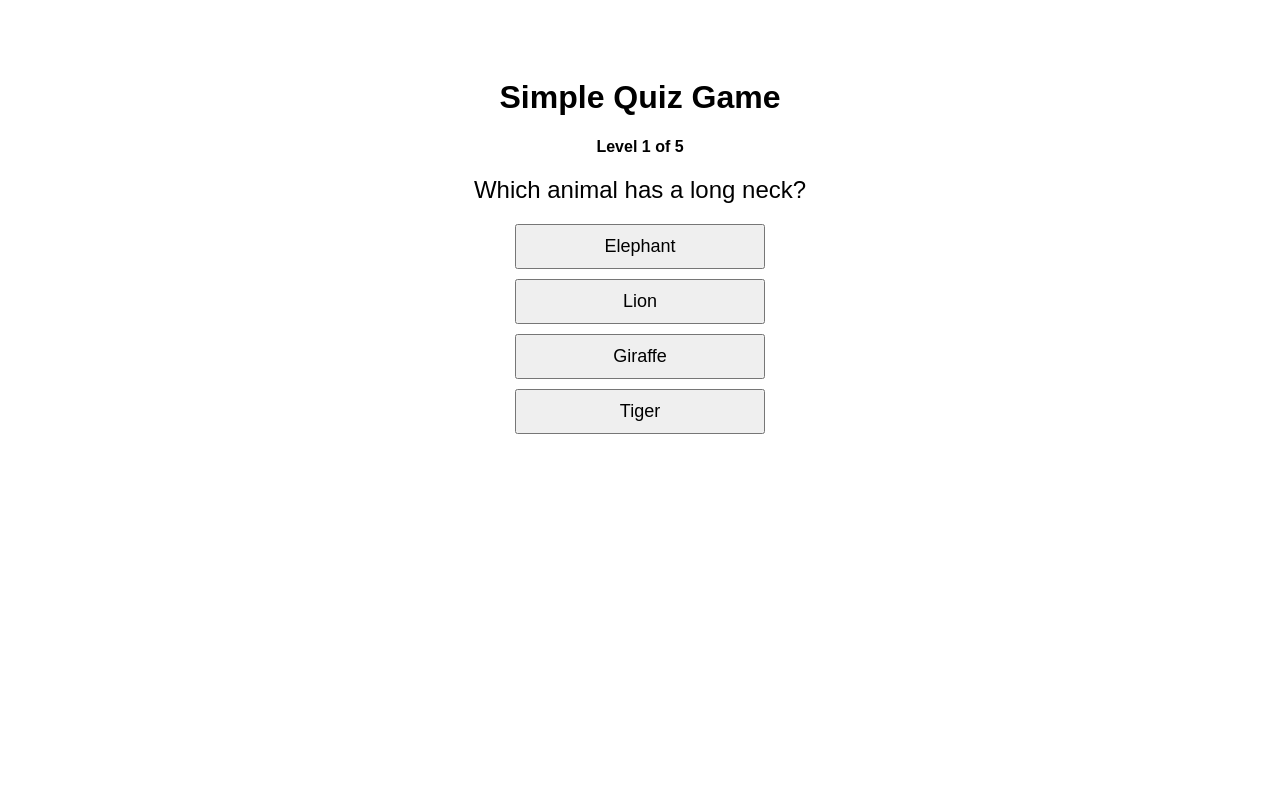
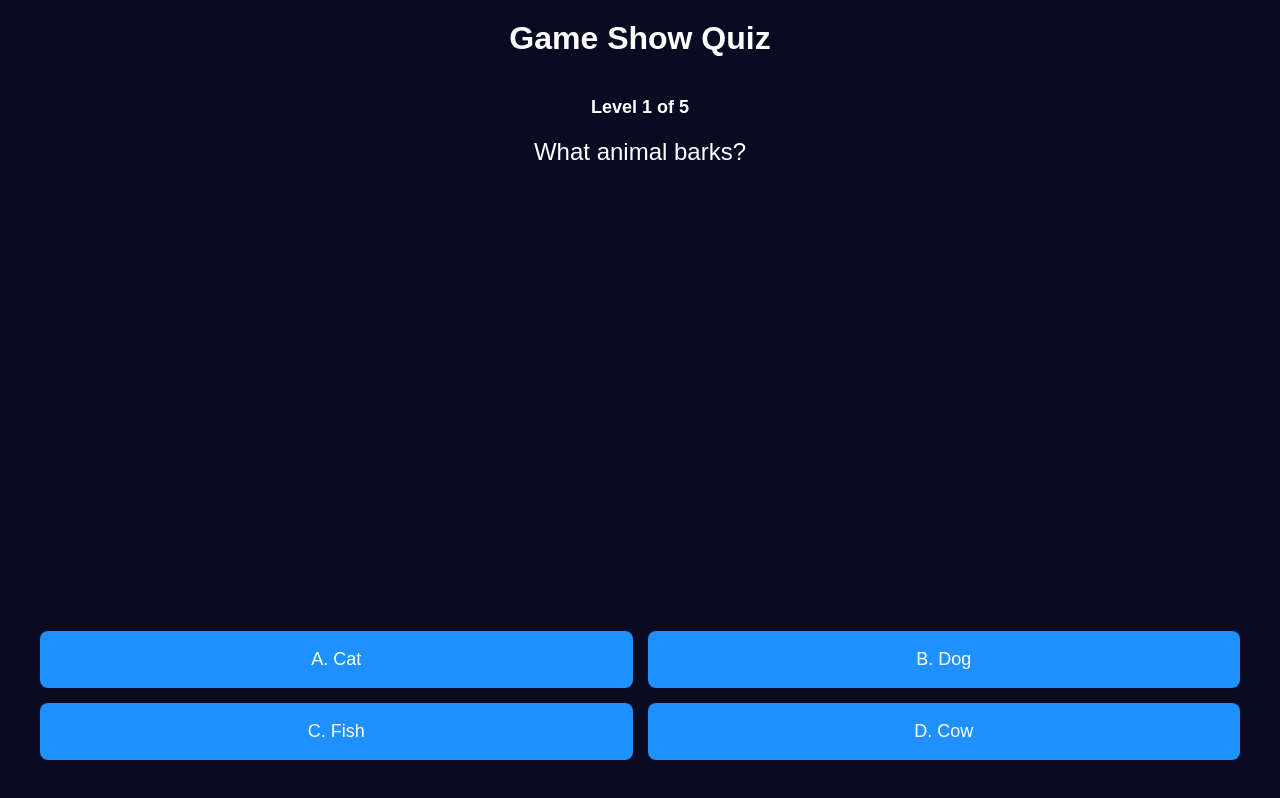
Before and after one commit to rshortbull/apintegration, a plain HTML site: page main.html in a window 1280 px wide. Both pictures are taken after a click on the button "Start Quiz". Drawn offline with Linux system fonts and the light colour scheme.

Commit message:
Update main.html
iawuefjhaberwlvbgwa

```diff
--- a/main.html
+++ b/main.html
@@ -2,39 +2,99 @@
 <html lang="en">
 <head>
   <meta charset="UTF-8">
-  <title>Simple Quiz Game</title>
+  <title>Game Show Quiz</title>
   <style>
+    * {
+      box-sizing: border-box;
+    }
     body {
       font-family: Arial, sans-serif;
+      margin: 0;
+      padding: 0;
+      display: flex;
+      flex-direction: column;
+      height: 100vh;
+      background: #0a0a23; /* deep blue background */
+      color: #fff;
+    }
+    h1 {
+      margin: 20px 0;
+      text-align: center;
+    }
+
+    #quiz, #result {
+      flex: 1;
+      display: none;
+      flex-direction: column;
+      justify-content: center;
+      align-items: center;
+      padding: 20px;
+    }
+
+    .question {
+      font-size: 24px;
+      margin-bottom: 20px;
+      text-align: center;
+      max-width: 90%;
+    }
+
+    #levelDisplay {
+      font-weight: bold;
+      margin-bottom: 20px;
+      font-size: 18px;
+    }
+
+    .answers {
+      width: 100%;
+      display: grid;
+      grid-template-columns: 1fr 1fr;
+      gap: 15px;
+      padding: 20px;
+      margin-top: auto;
+    }
+
+    .answers button {
+      padding: 18px;
+      font-size: 18px;
+      background: #1e90ff;
+      color: white;
+      border: none;
+      border-radius: 8px;
+      transition: background 0.3s;
+      cursor: pointer;
+    }
+
+    .answers button:hover {
+      background: #63b3ed;
+    }
+
+    #start {
       text-align: center;
       padding: 50px;
     }
-    #quiz, #result {
-      display: none;
+
+    #resultText {
+      font-size: 28px;
+      margin-bottom: 10px;
     }
-    .question {
-      font-size: 24px;
+
+    #scoreText {
+      font-size: 20px;
       margin-bottom: 20px;
     }
-    .answers button {
-      display: block;
-      margin: 10px auto;
-      padding: 10px 20px;
-      font-size: 18px;
-      width: 250px;
+
+    button {
       cursor: pointer;
-    }
-    #levelDisplay {
-      font-weight: bold;
-      margin-bottom: 20px;
     }
   </style>
 </head>
 <body>
-  <h1>Simple Quiz Game</h1>
+  <h1>Game Show Quiz</h1>
+
   <div id="start">
     <button onclick="startGame()">Start Quiz</button>
   </div>
+
   <div id="quiz">
     <div id="levelDisplay"></div>
     <div id="question" class="question"></div>
@@ -45,6 +105,7 @@
       <button id="btnD" onclick="submitAnswer('D')"></button>
     </div>
   </div>
+
   <div id="result">
     <h2 id="resultText"></h2>
     <p id="scoreText"></p>
@@ -54,9 +115,9 @@
   <script>
     const questions = {
       Animals: [
+        { question: "Which animal lives on land?", options: ["Fish", "Shark", "Dog", "Whale"], answer: "C" },
         { question: "What animal barks?", options: ["Cat", "Dog", "Fish", "Cow"], answer: "B" },
-        { question: "Which animal has a long neck?", options: ["Elephant", "Lion", "Giraffe", "Tiger"], answer: "C" },
-        { question: "Which animal lives on land?", options: ["Fish", "Shark", "Dog", "Whale"], answer: "C" }
+        { question: "Which animal has a long neck?", options: ["Elephant", "Lion", "Giraffe", "Tiger"], answer: "C" }
       ],
       Sports: [
         { question: "What sport uses a bat?", options: ["Soccer", "Tennis", "Baseball", "Boxing"], answer: "C" },
@@ -86,7 +147,7 @@
     function startGame() {
       document.getElementById("start").style.display = "none";
       document.getElementById("result").style.display = "none";
-      document.getElementById("quiz").style.display = "block";
+      document.getElementById("quiz").style.display = "flex";
 
       selectedQuestions = [
         getRandomQuestion("Animals"),
@@ -110,10 +171,10 @@
       document.getElementById("question").textContent = q.question;
 
       // Update button text
-      document.getElementById("btnA").textContent = q.options[0];
-      document.getElementById("btnB").textContent = q.options[1];
-      document.getElementById("btnC").textContent = q.options[2];
-      document.getElementById("btnD").textContent = q.options[3];
+      document.getElementById("btnA").textContent = "A. " + q.options[0];
+      document.getElementById("btnB").textContent = "B. " + q.options[1];
+      document.getElementById("btnC").textContent = "C. " + q.options[2];
+      document.getElementById("btnD").textContent = "D. " + q.options[3];
     }
 
     function submitAnswer(letter) {
@@ -132,7 +193,7 @@
 
     function endGame(won) {
       document.getElementById("quiz").style.display = "none";
-      document.getElementById("result").style.display = "block";
+      document.getElementById("result").style.display = "flex";
       document.getElementById("resultText").textContent = won ? "You Win!" : "You Lose!";
       document.getElementById("scoreText").textContent = won
         ? "You got all 5 correct!"
```
